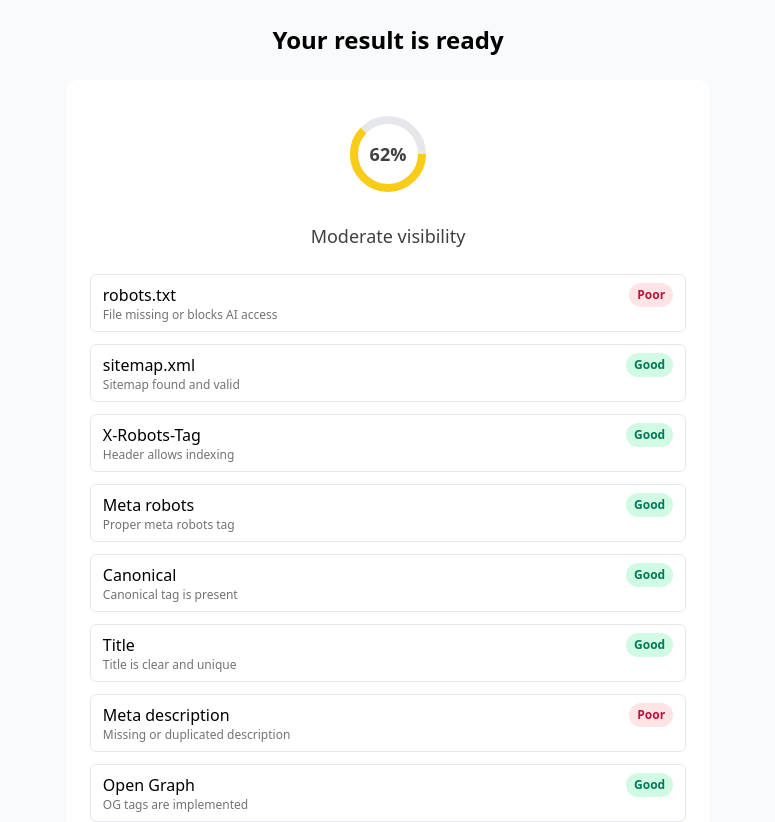
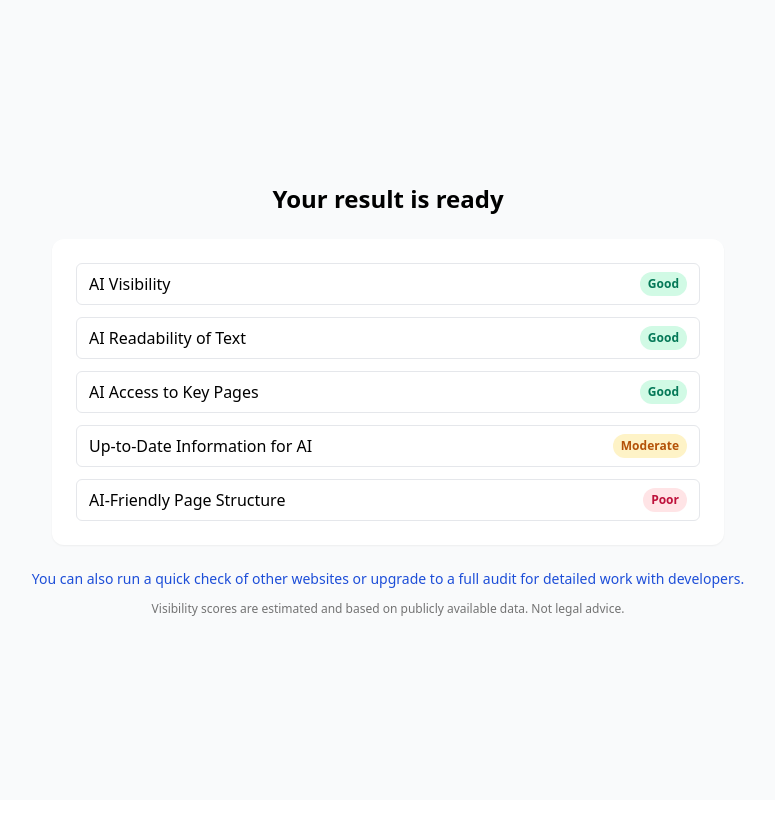
Before and after one commit to dm100usa-oss/aivcheck---main, a Next.js app: page /success in a window 1280 px wide. Shown: the top 822 px of the page, without its empty margins (252-1027 px from the left). After the commit the page ends 800 px from the top, so only its background shows below. Built offline with nearby package versions, Linux system fonts and the light colour scheme.

Commit message:
Update page.tsx

```diff
--- a/app/success/page.tsx
+++ b/app/success/page.tsx
@@ -1,10 +1,20 @@
+// app/success/page.tsx
 "use client";
 
 import React from "react";
+import { useSearchParams } from "next/navigation";
 import ReportLayout, { CheckItem } from "../../components/ReportLayout";
 
 export default function SuccessPage() {
-  const testItems: CheckItem[] = [
+  const params = useSearchParams();
+  const mode = (params.get("mode") || "quick") as "quick" | "pro";
+  const url = params.get("url") || "";
+  const score = Number(params.get("score") || (mode === "pro" ? 62 : 75));
+  const interpretation = params.get("interpretation") || "Moderate visibility";
+
+  const testItems: CheckItem[] =
+    mode === "pro"
+      ? [
           { name: "robots.txt", status: "Poor", explanation: "File missing or blocks AI access" },
           { name: "sitemap.xml", status: "Good", explanation: "Sitemap found and valid" },
           { name: "X-Robots-Tag", status: "Good", explanation: "Header allows indexing" },
@@ -20,22 +30,48 @@ export default function SuccessPage() {
           { name: "Alt texts", status: "Good", explanation: "Images have alt attributes" },
           { name: "Favicon", status: "Good", explanation: "Favicon is present" },
           { name: "404 page", status: "Good", explanation: "Custom 404 page is working" },
+        ]
+      : [
+          { name: "AI Visibility", status: "Good", explanation: "Site is accessible to AI crawlers" },
+          { name: "AI Readability of Text", status: "Good", explanation: "Text is clear for AI parsing" },
+          { name: "AI Access to Key Pages", status: "Good", explanation: "Important pages are accessible" },
+          { name: "Up-to-Date Information for AI", status: "Moderate", explanation: "Some outdated content detected" },
+          { name: "AI-Friendly Page Structure", status: "Poor", explanation: "Structure may confuse AI systems" },
         ];
 
   return (
     <main className="min-h-screen bg-gray-50 flex items-center justify-center p-6">
-      <div>
+      <div className="w-full max-w-3xl">
         <h1 className="mb-6 text-center text-2xl font-semibold">
           Your result is ready
         </h1>
+
+        {url && (
+          <p className="mb-4 text-center text-sm text-neutral-600">
+            Checked website: <span className="font-medium">{url}</span>
+          </p>
+        )}
+
         <ReportLayout
-          mode="pro"
-          score={62}
-          interpretation="Moderate visibility"
+          mode={mode}
+          score={score}
+          interpretation={interpretation}
           items={testItems}
         />
-        <div className="mt-6 text-center text-sm text-emerald-700">
-          Payment confirmed. Your full report with technical recommendations has been sent to your email.
+
+        {/* Extra messages after the report */}
+        <div className="mt-6 space-y-3 text-center text-sm">
+          {mode === "pro" && (
+            <p className="text-emerald-700">
+              Full report with results and technical recommendations has been sent to your email.
+            </p>
+          )}
+          <p className="text-blue-700">
+            You can also run a quick check of other websites or upgrade to a full audit for detailed work with developers.
+          </p>
+          <p className="text-neutral-500 text-xs">
+            Visibility scores are estimated and based on publicly available data. Not legal advice.
+          </p>
         </div>
       </div>
     </main>
```
Lines whose indentation alone changed are shown as unchanged.
